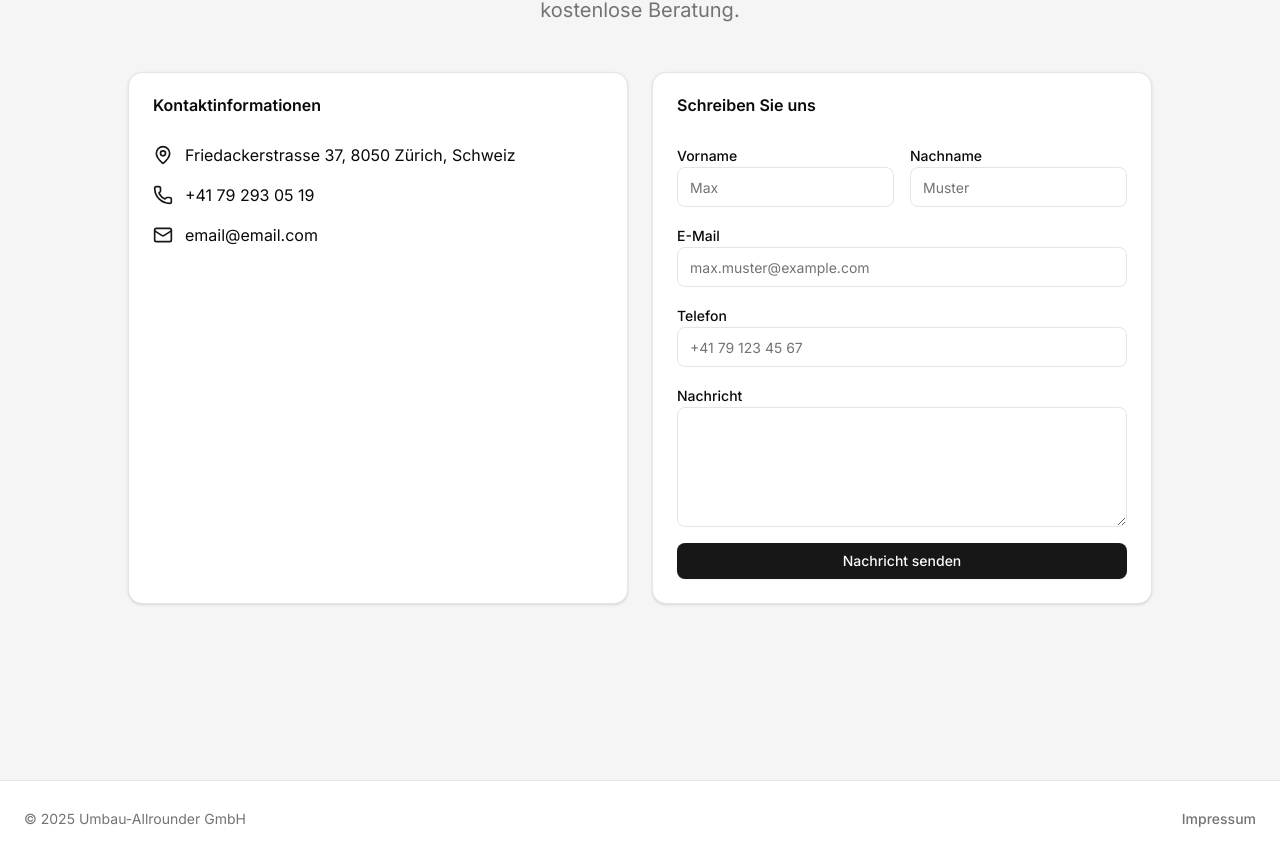
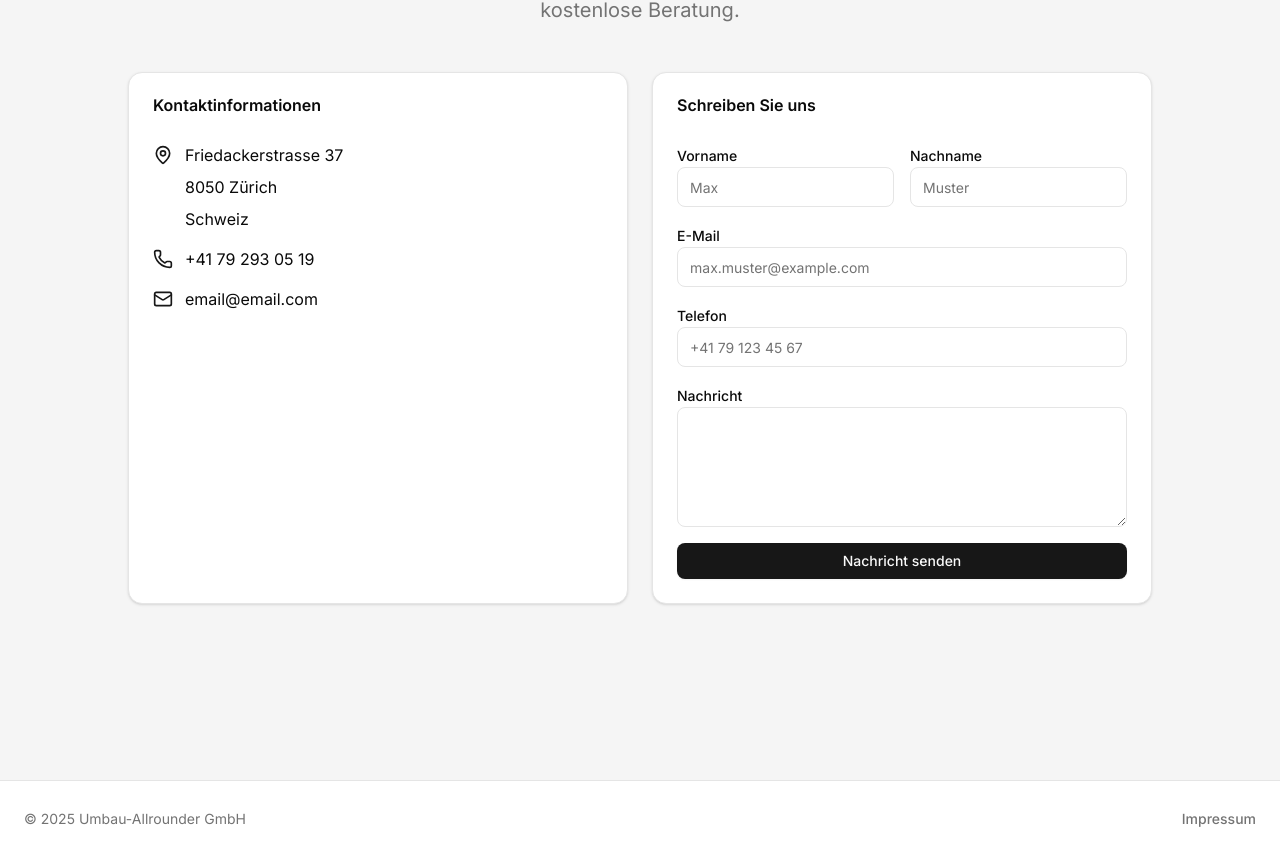
Before and after one commit to danielecitran/umbau-allrounder, a Next.js app: page / in a window 1280 px wide. Shown: the part 2853-3710 px from the top of the page. Built offline with nearby package versions, Linux system fonts and the light colour scheme.

Commit message:
improvements

```diff
--- a/app/page.tsx
+++ b/app/page.tsx
@@ -274,9 +274,13 @@ export default function Home() {
                   <CardTitle>Kontaktinformationen</CardTitle>
                 </CardHeader>
                 <CardContent className="space-y-4">
-                  <div className="flex items-center gap-3">
-                    <MapPin className="h-5 w-5 text-primary" />
-                    <p>Friedackerstrasse 37, 8050 Zürich, Schweiz</p>
+                  <div className="flex flex-col gap-2">
+                    <div className="flex items-center gap-3">
+                      <MapPin className="h-5 w-5 text-primary" />
+                      <p>Friedackerstrasse 37</p>
+                    </div>
+                    <p className="pl-8">8050 Zürich</p>
+                    <p className="pl-8">Schweiz</p>
                   </div>
                   <div className="flex items-center gap-3">
                     <Phone className="h-5 w-5 text-primary" />
```
